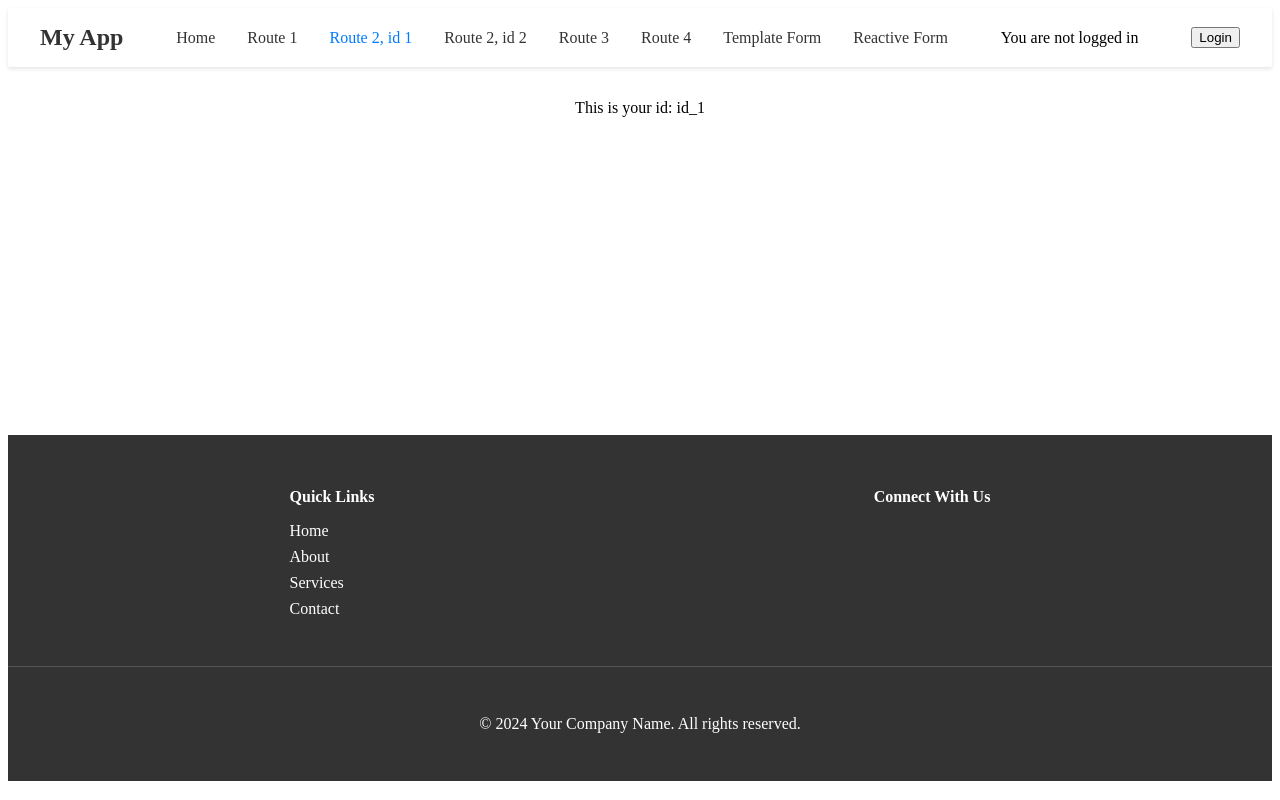
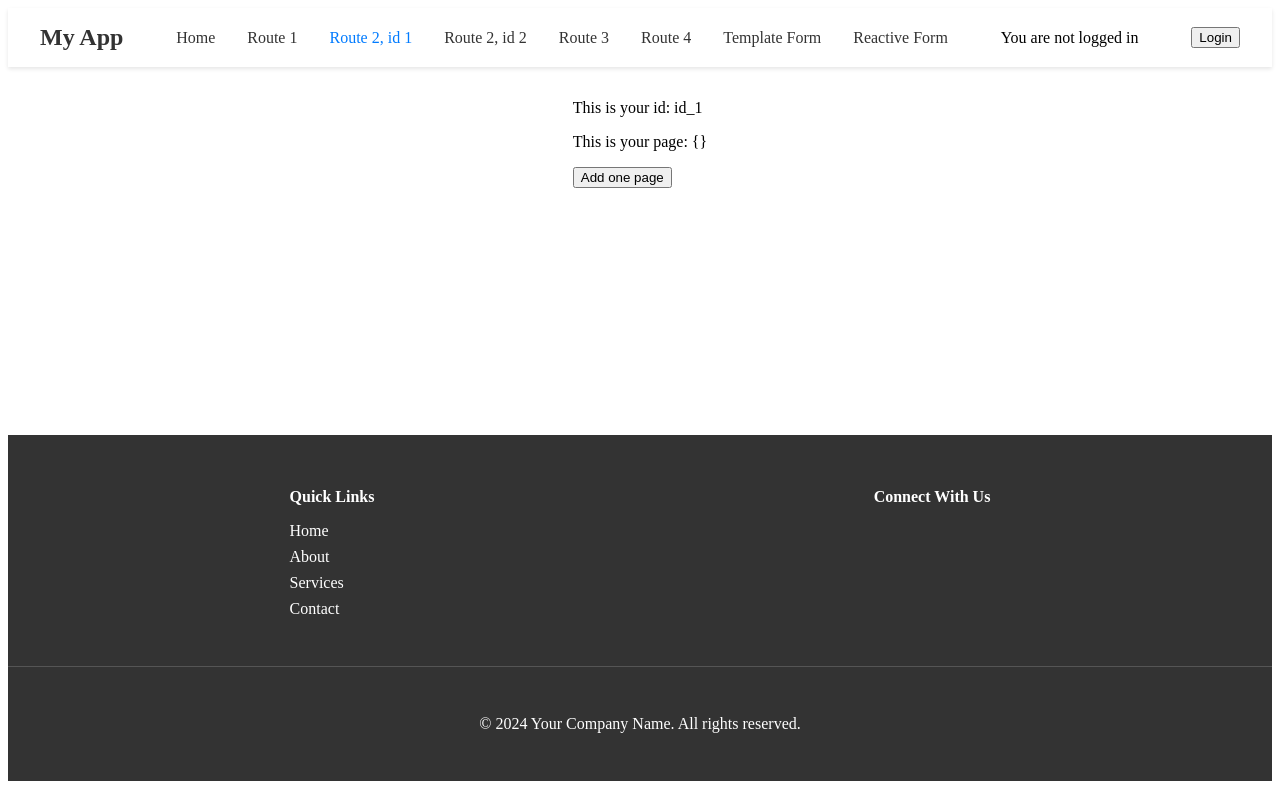
Before and after one commit to skakavoulis/AngularSample, an Angular app: page /route2/id_1 in a window 1280 px wide. Built offline with nearby package versions, Linux system fonts and the light colour scheme.

Commit message:
Add fixes after class

```diff
--- a/src/app/components/route-standalone-component/route-standalone-component.component.html
+++ b/src/app/components/route-standalone-component/route-standalone-component.component.html
@@ -1 +1,4 @@
 <p>This is your id: {{ id }}</p>
+<p>This is your page: {{ queryParams | json }}</p>
+
+<button (click)="addOnePage()">Add one page</button>
--- a/src/app/components/route-standalone-component/route-standalone-component.component.ts
+++ b/src/app/components/route-standalone-component/route-standalone-component.component.ts
@@ -1,26 +1,41 @@
+import { JsonPipe } from '@angular/common';
 import { Component } from '@angular/core';
-import { ActivatedRoute } from '@angular/router';
+import { ActivatedRoute, Router } from '@angular/router';
 import { Subscription } from 'rxjs';
 
 @Component({
   selector: 'app-route-standalone-component',
   standalone: true,
+  imports: [JsonPipe],
   templateUrl: './route-standalone-component.component.html',
   styleUrl: './route-standalone-component.component.css',
 })
 export class RouteStandaloneComponentComponent {
   id = '';
+  queryParams: any;
   subscription?: Subscription;
 
-  constructor(private route: ActivatedRoute) {}
+  constructor(private route: ActivatedRoute, private router: Router) {}
 
   ngOnInit() {
     this.subscription = this.route.params.subscribe((params) => {
       this.id = params['id'];
+    });
+    this.route.queryParams.subscribe((params) => {
+      this.queryParams = params;
     });
   }
 
   ngOnDestroy() {
     this.subscription?.unsubscribe();
   }
+
+  addOnePage() {
+    const newParams = { ...this.queryParams, page: 5 };
+    this.router.navigate([], {
+      relativeTo: this.route,
+      queryParams: newParams,
+      queryParamsHandling: 'merge',
+    });
+  }
 }
```
Also changed, not shown: src/app/app.routes.ts (+7 -0 lines), 1 other file (tests, documents, lock files or other folders).
